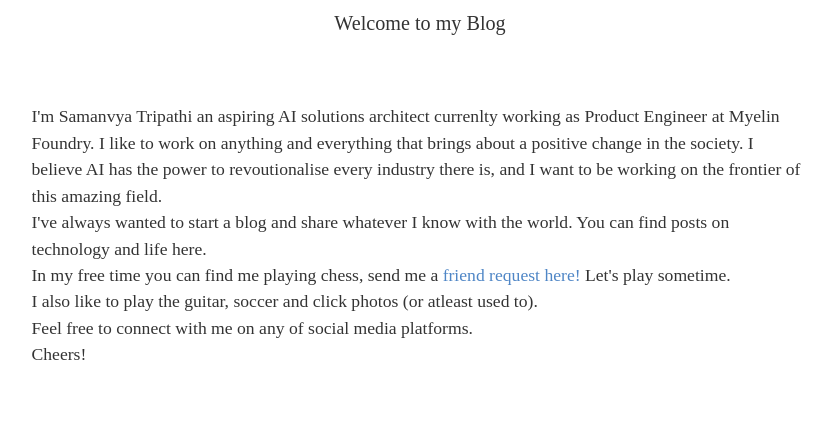
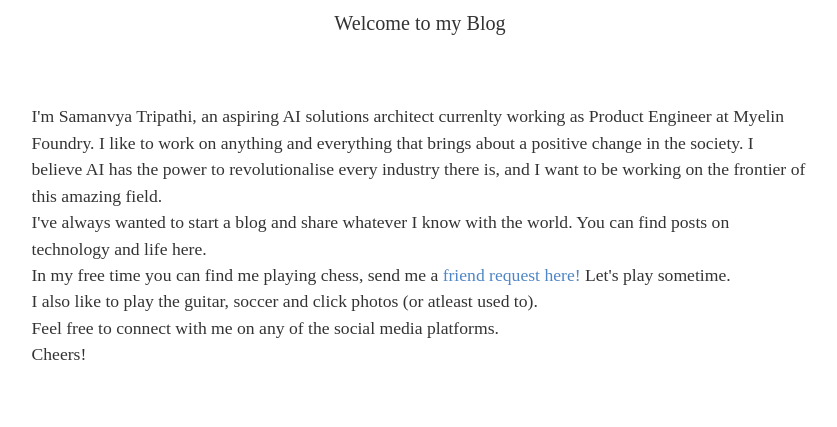
Before and after one commit to sacredvoid/sacredvoid.github.io, a Jekyll site: the page built from about-me.html, in a window 1280 px wide. Shown: the part 173-600 px from the top of the page, without its empty margins (220-1057 px from the left). Built offline with Jekyll 4.4.1, drawn with Linux system fonts in a browser that asks for light colours; nearby versions of some CDN libraries; some web fonts are replaced.

Commit message:
:rocket: updated about

```diff
--- a/_layouts/about.html
+++ b/_layouts/about.html
@@ -9,12 +9,12 @@ commens: true
     <p class="subtitle">Welcome to my Blog</p>
   </section>
   <section class="post-content">
-    I'm Samanvya Tripathi an aspiring AI solutions architect currenlty working as Product Engineer at Myelin Foundry. I like to work on anything and everything that brings about a positive change in the society. I believe AI has the power to revoutionalise
+    I'm Samanvya Tripathi, an aspiring AI solutions architect currenlty working as Product Engineer at Myelin Foundry. I like to work on anything and everything that brings about a positive change in the society. I believe AI has the power to revolutionalise
     every industry there is, and I want to be working on the frontier of this amazing field. <br>
     I've always wanted to start a blog and share whatever I know with the world. You can find posts on technology and life here. <br>
     In my free time you can find me playing chess, send me a <a href="https://www.chess.com/member/samanvyatripathi">friend request here!</a> Let's play sometime.<br>
     I also like to play the guitar, soccer and click photos (or atleast used to). <br>
-    Feel free to connect with me on any of social media platforms. <br>
+    Feel free to connect with me on any of the social media platforms. <br>
     Cheers!
   </section>
 </div>
```
